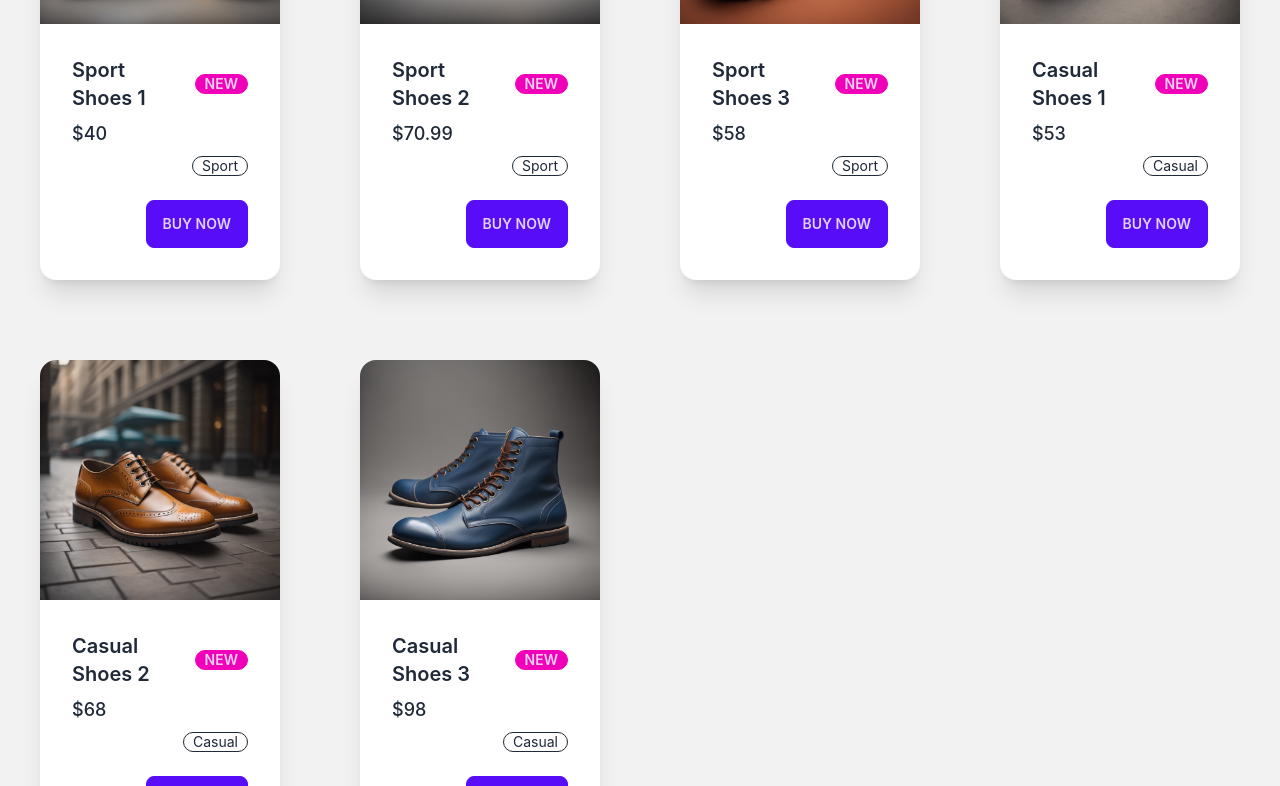
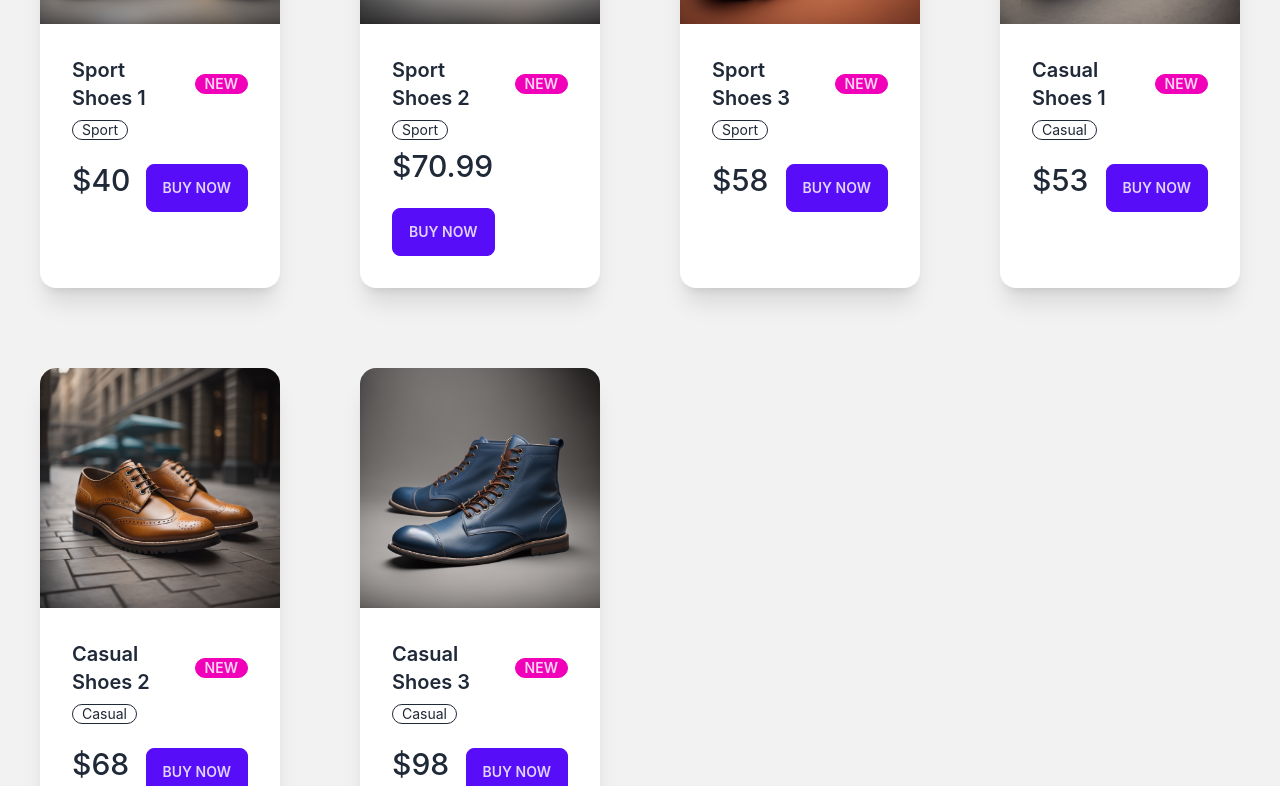
Before and after one commit to Ziyad-Aljaser/sleek-walk, a React (Create React App) app in the folder client/: page / in a window 1280 px wide. Shown: the part 1145-1931 px from the top of the page. Built offline with nearby package versions, Linux system fonts and the light colour scheme.

Commit message:
Update the price section on the shoes cards

```diff
--- a/client/src/components/Shoes.jsx
+++ b/client/src/components/Shoes.jsx
@@ -17,17 +17,23 @@ const Shoes = () => {
             </figure>
 
             <div className="card-body">
+
               <h2 className="card-title">
                 {shoe.title}{" "}
                 <div className="badge badge-secondary">NEW</div>
               </h2>
-              <p className="text-lg font-medium">{shoe.price}</p>
-              <div className="card-actions flex flex-col items-end space-y-4">
-                <div className="badge badge-outline">{shoe.category}</div>
+              <div className="badge badge-outline">
+                {shoe.category}
+              </div>
+
+              {/* Price/Button Section */}
+              <div className="card-actions flex items-center justify-between space-y-4">
+                <p className="text-3xl font-medium">{shoe.price}</p>
                 <Link to={`/shoes-details/${shoe.id}`} className="btn btn-primary">
                   Buy Now
                 </Link>
               </div>
+
             </div>
 
           </div>
--- a/client/src/pages/ShoeDetails.jsx
+++ b/client/src/pages/ShoeDetails.jsx
@@ -32,7 +32,6 @@ export default function ShoeDetails() {
 
   return (
     <Layout>
-
       <div className="bg-base-300">
 
         {/* Breadcrumbs Section */}
@@ -70,13 +69,13 @@ export default function ShoeDetails() {
             <div className="divider lg:divider-horizontal" />
 
             {/* Details Section */}
-            <div className="grid flex-shrink my-20">
+            <div className="grid flex-shrink my-14">
               <div className="flex flex-col space-y-5 lg:pl-4">
 
                 <h2 className="text-2xl font-bold">
                   {shoe.title} <div className="badge badge-secondary text-xs">New</div>
                 </h2>
-                <h3 className="text-xl font-semibold">
+                <h3 className="text-3xl font-semibold">
                   {shoe.price}
                 </h3>
                 <p>
@@ -110,6 +109,7 @@ export default function ShoeDetails() {
 
           </div>
         </div>
+
       </div>
     </Layout>
   );
```
